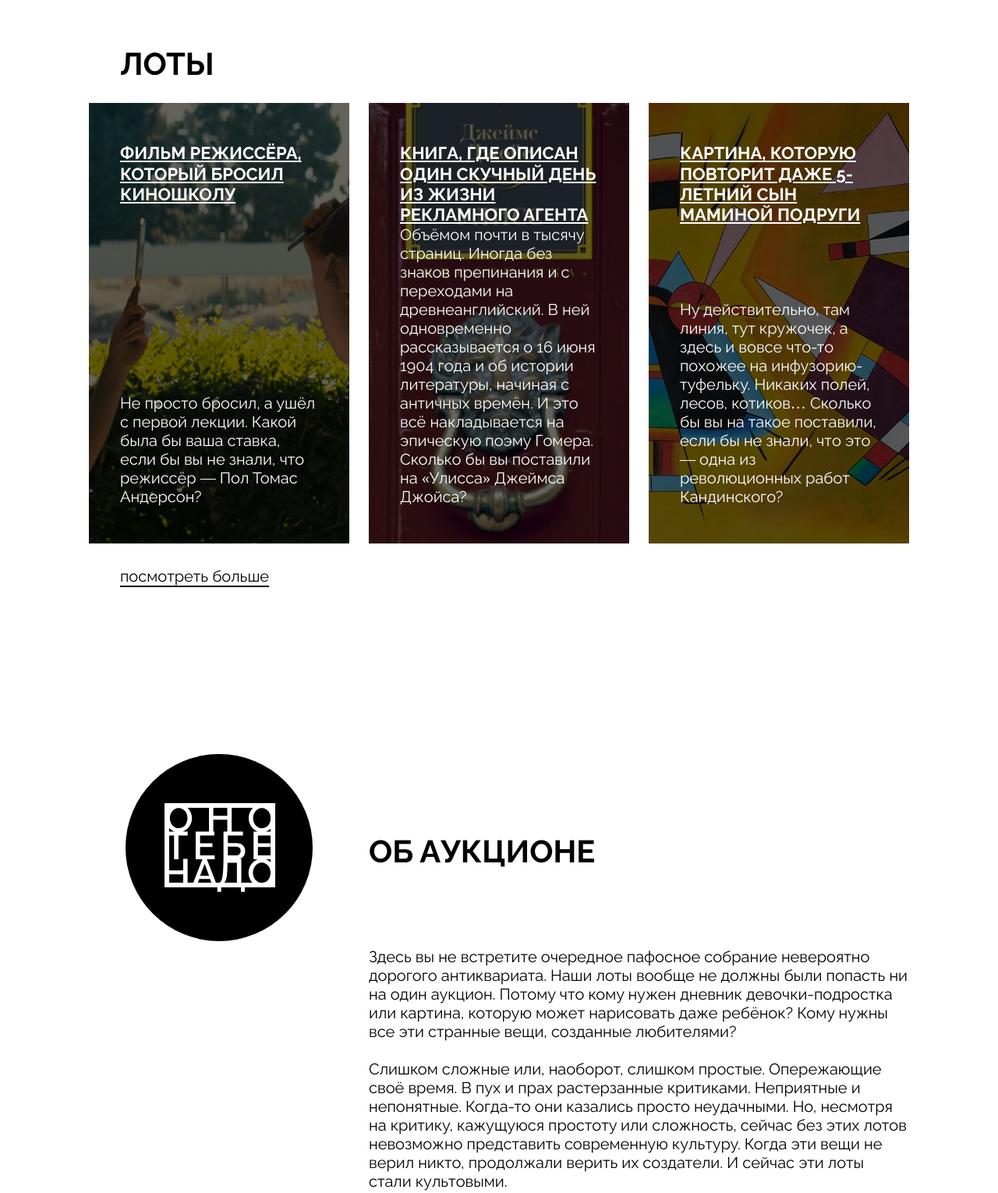
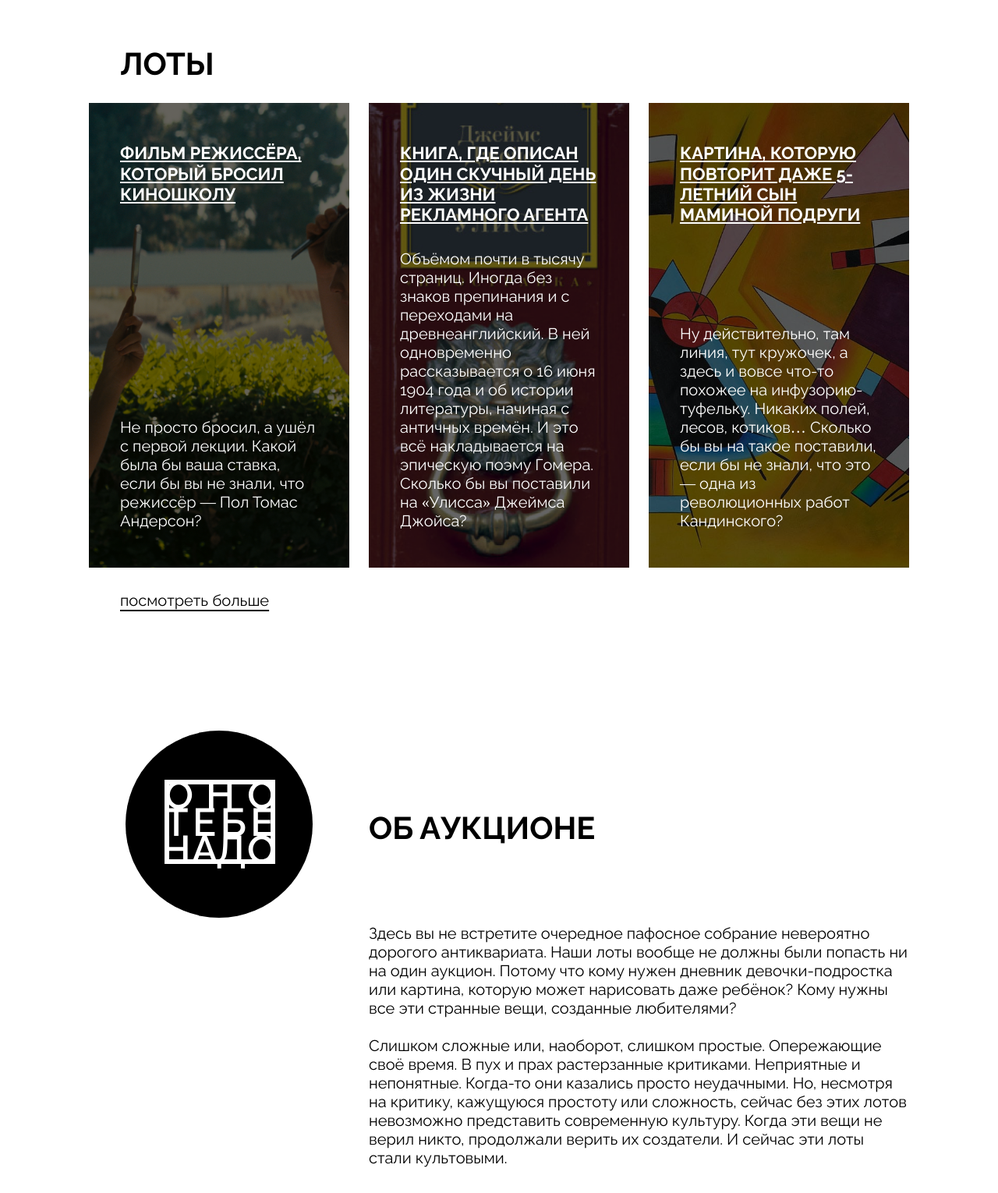
Before and after one commit to mkniazevskiu-create/ono-tebe-nado-ad, a plain HTML site: page index.html in a window 1280 px wide. Shown: the part 1180-2710 px from the top of the page at 78% size. Drawn offline with Linux system fonts and the light colour scheme.

Commit message:
Исправил пропорции секций

```diff
--- a/styles/style.css
+++ b/styles/style.css
@@ -157,7 +157,7 @@
 
 .lots__card-list-item {
   width: 334px;
-  min-height: 563px;
+  min-height: 596px;
 }
 
 .card-link {
@@ -222,7 +222,7 @@
   display: grid;
   grid-template-columns: 334px 1fr;
   gap: 25px;
-  padding: 181px 24px 0;
+  padding: 120px 24px 0;
 }
 
 .about__logo {
```
